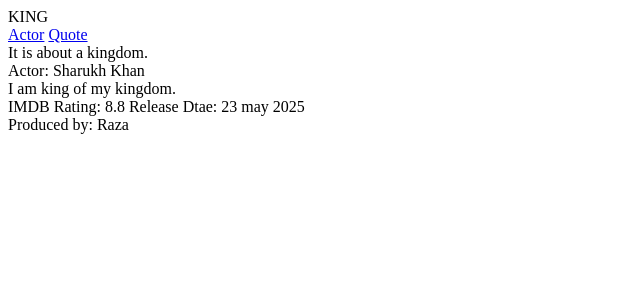
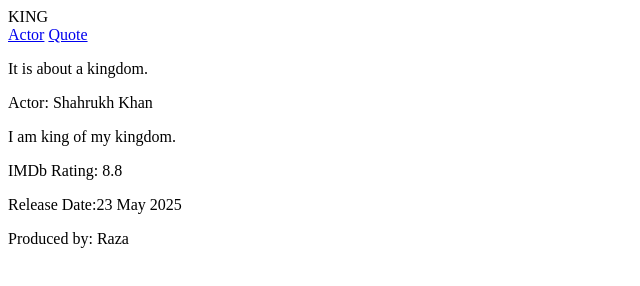
Before and after one commit to acciojob/semantic-imdb-786Mushfique, a website: page main.html in a window 1280 px wide. Shown: the whole page, without its empty margins (0-640 px from the left). Drawn offline with Linux system fonts and the light colour scheme.

Commit message:
created a submission

```diff
--- a/main.html
+++ b/main.html
@@ -8,26 +8,34 @@
 
 <body>
 	<!-- the entire body must be written by student -->
-	<header>KING</header>
+	  <header>
+    KING
+  </header>
+
   <nav>
     <a href="#actor" id="nav-actor">Actor</a>
     <a href="#quote" id="nav-quote">Quote</a>
   </nav>
-	<summary>
-		It is about a kingdom.
-	</summary>
+
+  <section id="summary">
+    <p>It is about a kingdom.</p>
+  </section>
+
   <section id="actor">
-		Actor: Sharukh Khan
+    <p>Actor: Shahrukh Khan</p>
   </section>
+
   <section id="quote">
-		I am king of my kingdom.
+    <p>I am king of my kingdom.</p>
   </section>
+
   <aside>
-		IMDB Rating: 8.8
-		Release Dtae: 23 may 2025
+    <p>IMDb Rating: 8.8</p>
+    <p>Release Date:23 May 2025</p>
   </aside>
+
   <footer>
-		Produced by: Raza
+    <p>Produced by: Raza</p>
   </footer>
     <script type="text/javascript" src="./script.js">
 </script>
```
Lines whose indentation alone changed are shown as unchanged.
